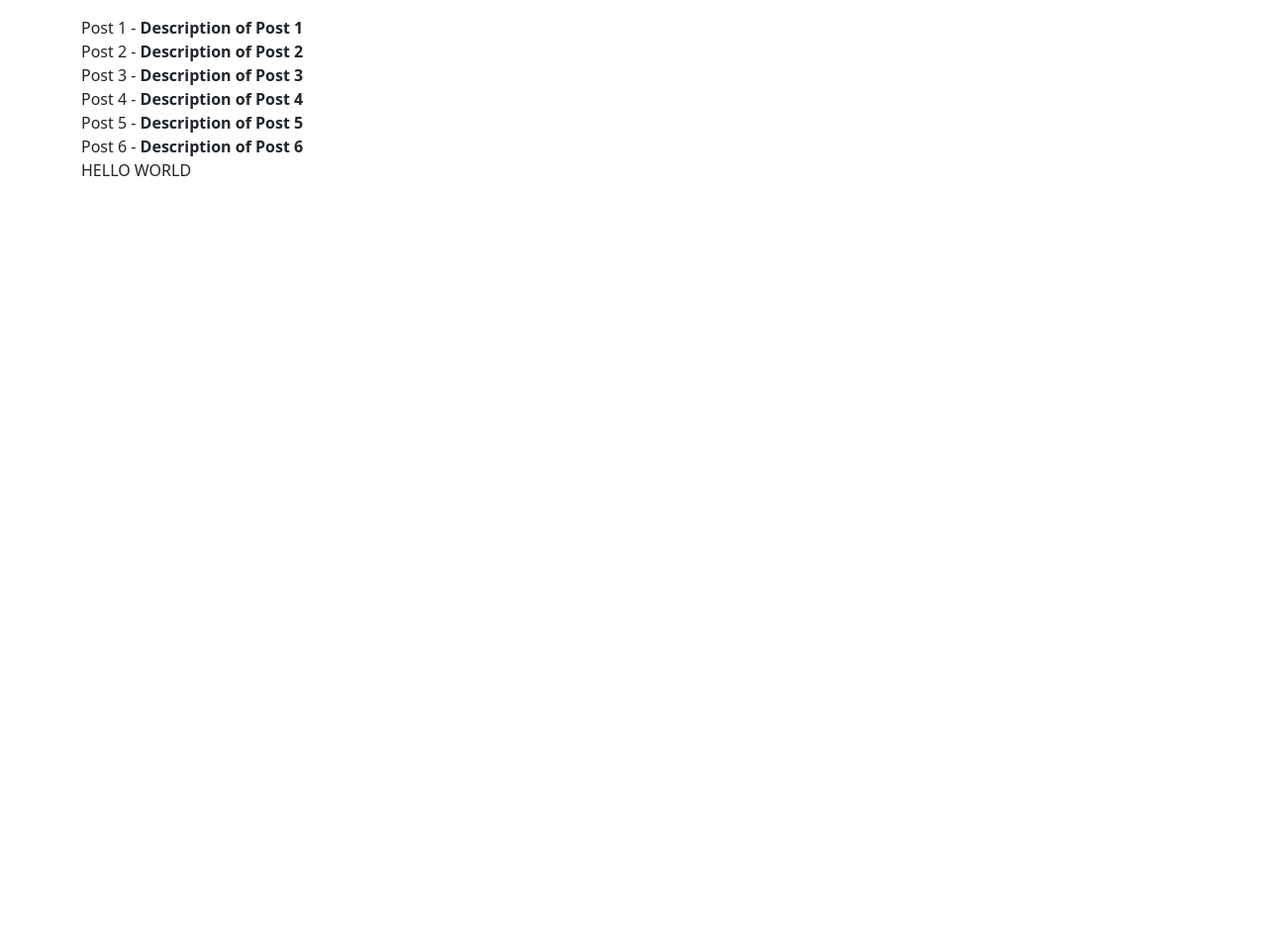
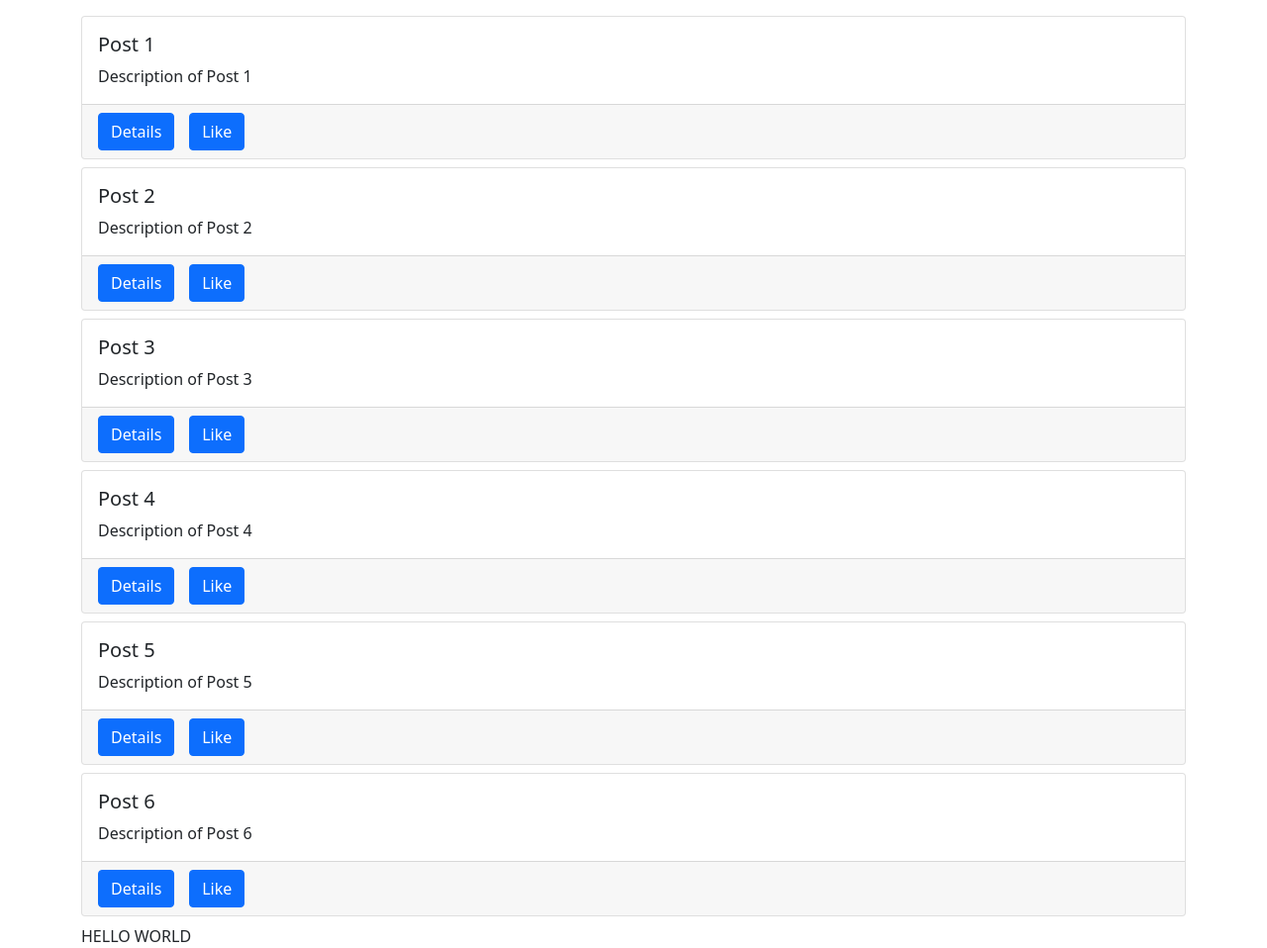
Before and after one commit to Exploser/Django-WebApp, a Django app: page / in a window 1280 px wide. Shown: the whole page at 99% size. Before the commit the page ends 178 px from the top, so only its background shows below. Run offline with Django 5.2, Linux system fonts and the light colour scheme; data comes from the database, SQL or seed files in the repository; some libraries are stand-ins or nearby versions.

Commit message:
Pretty up the UI using Bootstrap elements Add like button to the UI

```diff
--- a/dj_ajax/src/posts/static/posts/main.js
+++ b/dj_ajax/src/posts/static/posts/main.js
@@ -29,7 +29,22 @@ $.ajax({
             console.log(data)
             data.forEach(element => {
                 postsBox.innerHTML += `
-                ${element.title} - <b>${element.body}</b><br>
+                <div class="card mb-2">
+                    <div class="card-body">
+                        <h5 class="card-title">${element.title}</h5>
+                        <p class="card-text">${element.body}</p>
+                    </div>
+                    <div class="card-footer">
+                        <div class="row">
+                            <div class="col-1">
+                                <a href="#" class="btn btn-primary">Details</a>
+                            </div>
+                            <div class="col-1">
+                                <a href="#" class="btn btn-primary">Like</a>
+                            </div>
+                        </div>
+                    </div>
+                </div>
             `
             });
         }, 100);
--- a/dj_ajax/src/posts/templates/posts/main.html
+++ b/dj_ajax/src/posts/templates/posts/main.html
@@ -12,9 +12,9 @@ posts
 
 
 {% block content %}
-    <div id="spinner-box">
+    <div id="spinner-box" class="text-center">
         <div class="spinner-border" role="status"></div>
     </div>
-    <div id="posts-box"></div>
+    <div id="posts-box" ></div>
     <div id='hello-world'> </div>
 {% endblock content %}
```
